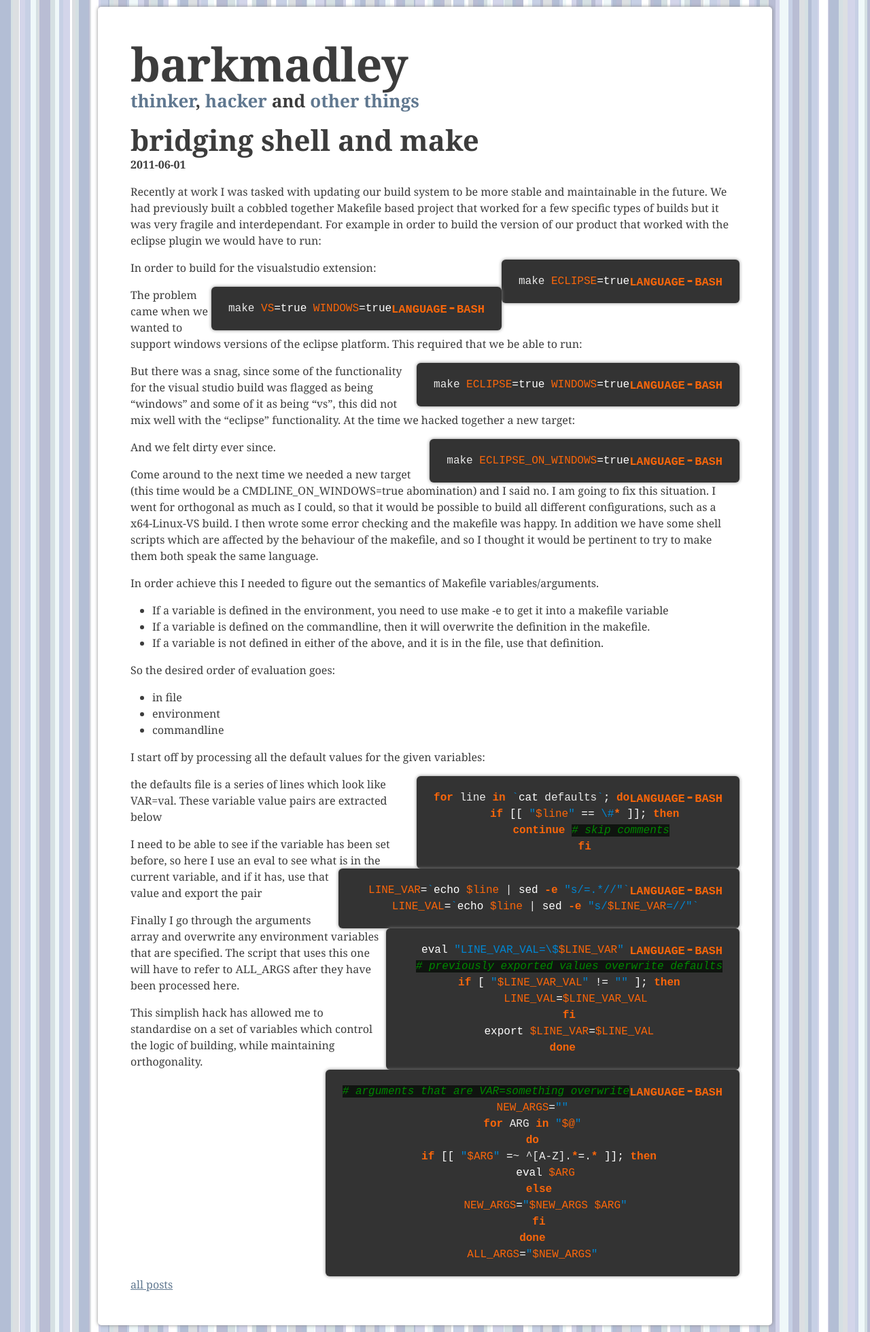
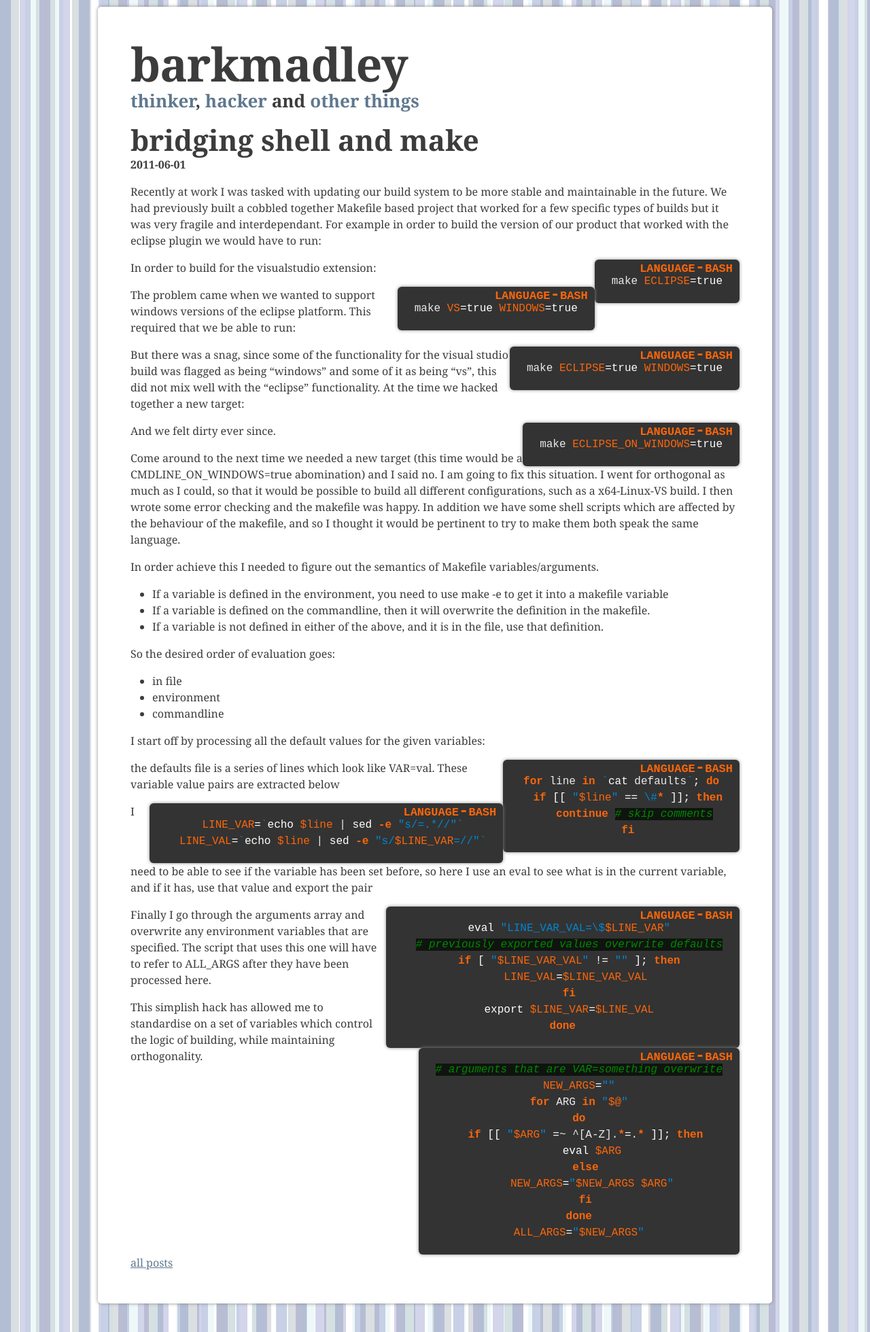
Before and after one commit to barkmadley/barkmadley.github.com, a Jekyll site: the page built from _posts/2011-06-01-bridging-shell-and-make.md, in a window 1280 px wide. Shown: the whole page at 68% size. Built offline with Jekyll 4.4.1, drawn with Linux system fonts in a browser that asks for light colours; nearby versions of some CDN libraries; Markdown is read by kramdown in place of the engine named in the settings.

Commit message:
modified syntax type style to be fixed in place.

```diff
--- a/css/pygments.css
+++ b/css/pygments.css
@@ -2,6 +2,7 @@
   border-radius: 6px;
   background-color: #333333;
   color:#eaeaea;
+  position: relative;
 }
 
 .highlight pre {
@@ -39,15 +40,17 @@
   background:#FF5E99;
 }
 
-.highlight pre code[class]:before {
+.highlight pre code[class]:after {
   content: attr(class);
-  float: right;
   color: #FB660A;
-  line-height: 24px;
+  right: 10px;
+  top: 0;
+  position: absolute;
   font-size: 24px;
   font-weight: bold;
   font-variant: small-caps;
 }
+
 
 .highlight .c { color: #008800; font-style: italic; background-color: #0f140f } /* Comment */
 .highlight .err { color: #ffffff } /* Error */
```
